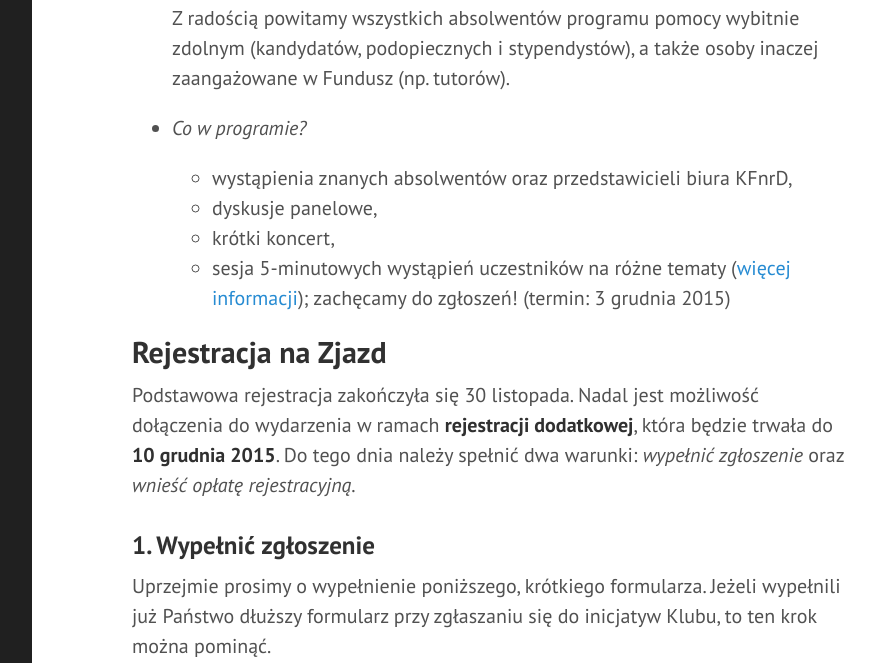
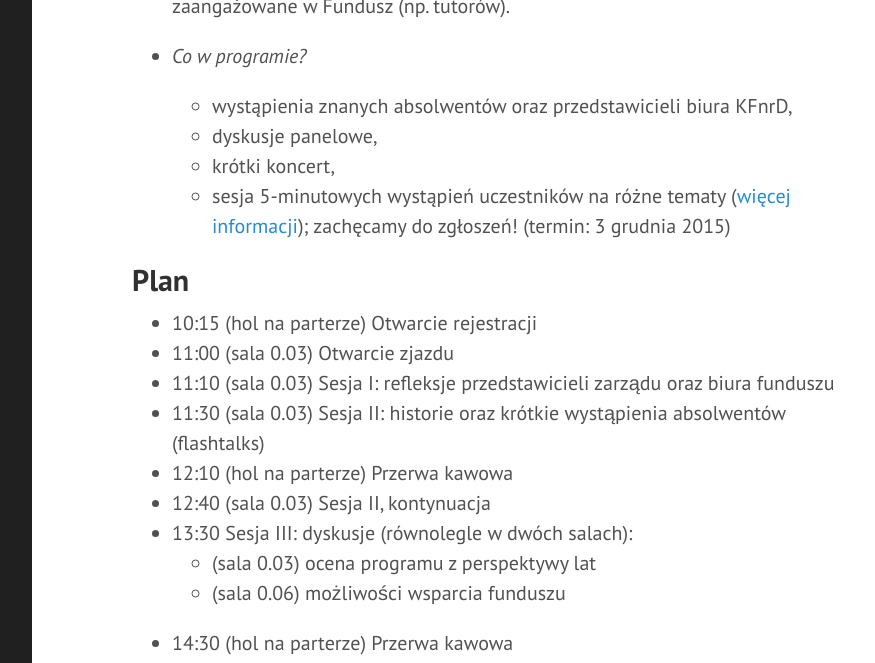
Before and after one commit to machop96/absolwenci-funduszu.github.io, a Jekyll site: the page built from zjazd.md, in a window 1280 px wide and 1400 px high, scrolled down 587 px. Shown: the top 663 px of the window, without its empty margins (328-1203 px from the left). Built offline with Jekyll 4.4.1, drawn with Linux system fonts in a browser that asks for light colours; Markdown is read by kramdown in place of the engine named in the settings; some of the changed text lies outside the part shown.

Commit message:
plan wydarzenia

```diff
--- a/zjazd.md
+++ b/zjazd.md
@@ -7,8 +7,6 @@ headline: Zjazd Absolwentów Funduszu
 Mamy zaszczyt zaprosić Państwa na *Zjazd Absolwentów Krajowego Funduszu na Rzecz Dzieci*.
 
 ## Informacje w skrócie:
-
-> Rejestracja dodatkowa trwa do **10 grudnia 2015**!
 
 * *Kiedy?*
   Zjazd odbędzie się **19 grudnia 2015**.
@@ -30,7 +28,25 @@ Mamy zaszczyt zaprosić Państwa na *Zjazd Absolwentów Krajowego Funduszu na Rz
   * sesja 5-minutowych wystąpień uczestników na różne tematy
     ([więcej informacji](http://absolwenci-funduszu.org/flaszki)); zachęcamy do zgłoszeń! (termin: 3 grudnia 2015)
 
-## Rejestracja na Zjazd
+## Plan
+
+* 10:15 (hol na parterze) Otwarcie rejestracji
+* 11:00 (sala 0.03) Otwarcie zjazdu
+* 11:10 (sala 0.03) Sesja I: refleksje przedstawicieli zarządu oraz biura funduszu
+* 11:30 (sala 0.03) Sesja II: historie oraz krótkie wystąpienia absolwentów (flashtalks)
+* 12:10 (hol na parterze) Przerwa kawowa
+* 12:40 (sala 0.03) Sesja II, kontynuacja
+* 13:30 Sesja III: dyskusje (równolegle w dwóch salach):
+  * (sala 0.03) ocena programu z perspektywy lat
+  * (sala 0.06) możliwości wsparcia funduszu
+* 14:30 (hol na parterze) Przerwa kawowa
+* 15:00 (sala 0.03) Sesja IV: zakończenie
+  * podsumowanie dyskusji
+  * powołanie stowarzyszenia absolwentów oraz wybór władz
+* 16:30 (sala 0.03) Koncert
+17:00 (atrium budynku Centrum Nowych Technologii, ul. S. Banacha 2C) ￼Bankiet
+￼
+## Rejestracja na Zjazd (zamknięta)
 
 Podstawowa rejestracja zakończyła się 30 listopada.
 Nadal jest możliwość dołączenia do wydarzenia w ramach **rejestracji dodatkowej**,
```
